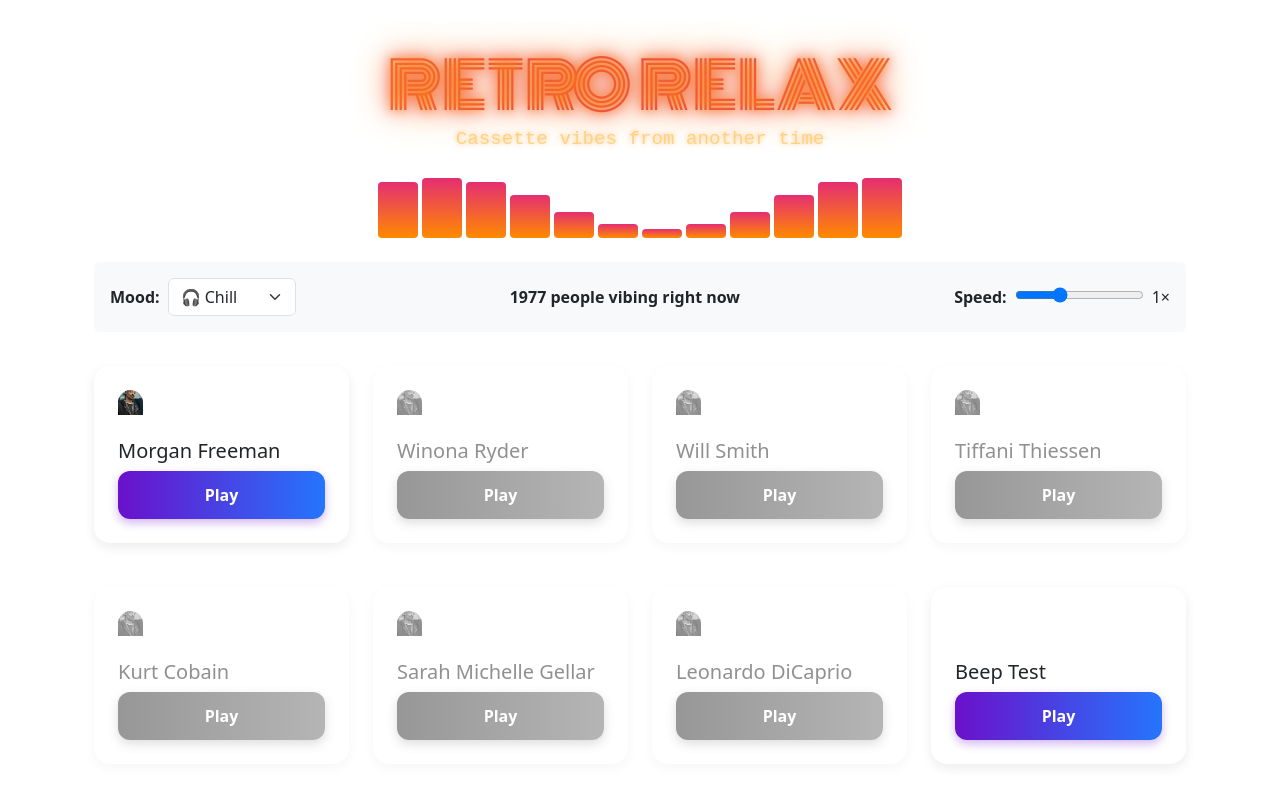
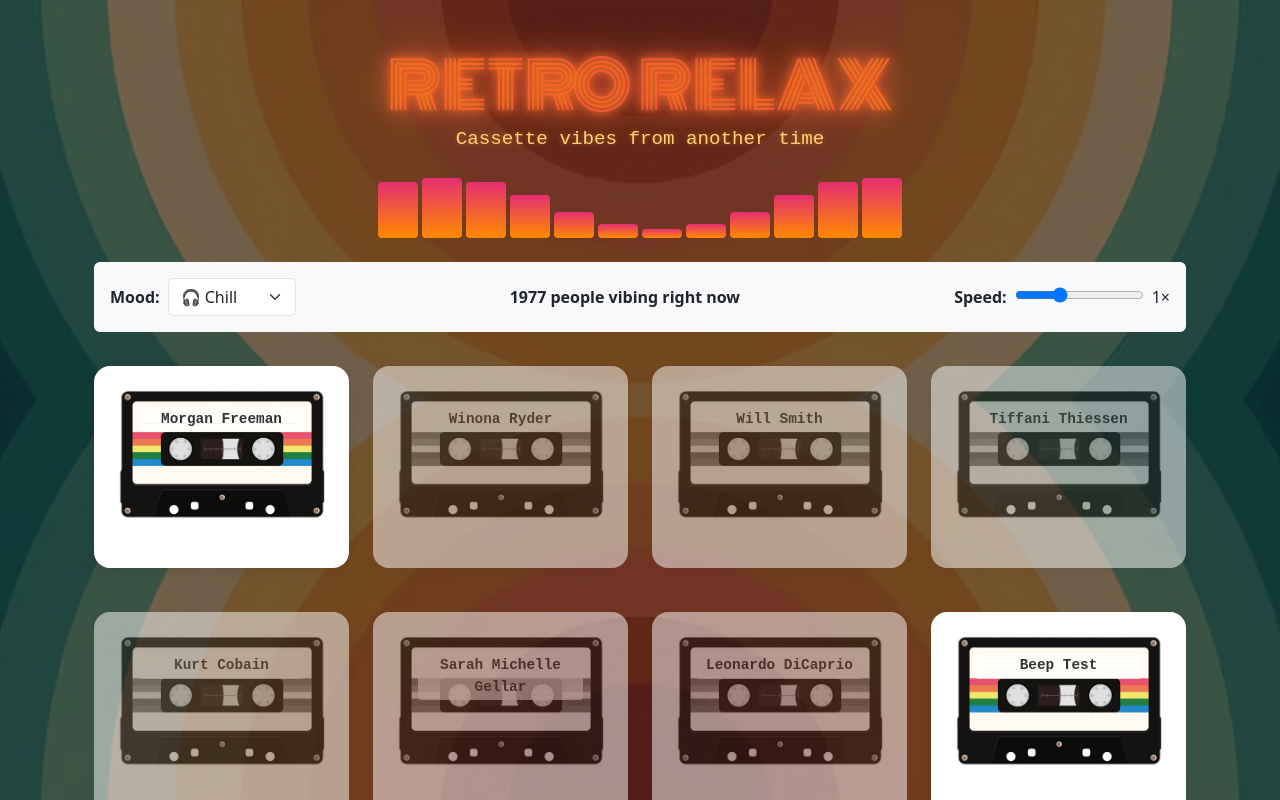
Before and after one commit to StarDexterity/codenetwork-2025-hackathon, a React (Vite) app in the folder retro-relax-app/: page / in a window 1280 px wide. Shown: the top 800 px of the page. Built offline with nearby package versions, Linux system fonts and the light colour scheme.

Commit message:
more style changes

```diff
--- a/retro-relax-app/src/App.css
+++ b/retro-relax-app/src/App.css
@@ -238,3 +238,131 @@ h1 {
         text-shadow: 0 0 10px #ff8a00, 0 0 20px #e52e71, 0 0 40px #ff8a00;
     }
 }
+
+.retro-player {
+  background: linear-gradient(to right, #1c1c1c, #2e2e2e);
+  border-top: 3px solid #ff8a00;
+  font-family: 'Courier New', monospace;
+}
+
+.play-btn {
+  background: #ff8a00;
+  color: black;
+  border: none;
+  padding: 0.6rem;
+  border-radius: 50%;
+  transition: all 0.2s;
+  box-shadow: 0 0 8px rgba(255, 138, 0, 0.7);
+}
+
+.play-btn:hover {
+  background: #ffa733;
+  transform: scale(1.1);
+}
+
+.track-title {
+  font-size: 0.9rem;
+  background: #333;
+  padding: 2px 6px;
+  border-radius: 4px;
+  display: inline-block;
+  max-width: 200px;
+  white-space: nowrap;
+  overflow: hidden;
+  text-overflow: ellipsis;
+}
+
+/* VU Meter */
+.vu-meter {
+  display: flex;
+  align-items: flex-end;
+  gap: 2px;
+  height: 12px;
+}
+
+.vu-bar {
+  width: 3px;
+  background: #ff8a00;
+  height: 20%;
+  animation: vuBounce 0.5s ease-in-out infinite;
+  opacity: 0.7;
+}
+
+.vu-bar.active {
+  animation-play-state: running;
+}
+
+@keyframes vuBounce {
+  0%, 100% { height: 20%; }
+  50% { height: 100%; }
+}
+
+/* Tape Reels */
+.reel {
+  width: 32px;
+  height: 32px;
+  border: 3px solid #ff8a00;
+  border-radius: 50%;
+  position: relative;
+  margin: 0 10px;
+}
+
+.reel::before {
+  content: '';
+  position: absolute;
+  top: 50%;
+  left: 50%;
+  width: 8px;
+  height: 8px;
+  background: #ff8a00;
+  border-radius: 50%;
+  transform: translate(-50%, -50%);
+}
+
+.cassette-wrapper {
+  position: relative;
+  width: 100%;
+}
+
+.cassette-base {
+  width: 100%;
+  height: auto;
+  display: block;
+}
+
+.cassette-label {
+  position: absolute;
+  top: 13%; /* adjust based on where the label area is on your tape image */
+  left: 10%;
+  right: 10%;
+  text-align: center;
+  font-family: 'Courier New', monospace;
+  font-size: 0.9rem;
+  font-weight: bold;
+  color: #333;
+  background: rgba(255, 255, 255, 0.7);
+  padding: 2px 4px;
+  border-radius: 3px;
+}
+
+body {
+  background-image: url('/background.png'); /* your image */
+  background-size: cover; /* or 'contain' if you want full image in view */
+  background-repeat: no-repeat;
+  background-attachment: fixed; /* stays still while scrolling */
+  background-position: center;
+  margin: 0;
+  padding: 0;
+}
+
+/* Optional: overlay to make text stand out */
+body::before {
+  content: "";
+  position: fixed;
+  top: 0;
+  left: 0;
+  width: 100%;
+  height: 100%;
+  background-color: rgba(0, 0, 0, 0.5); /* adjust darkness */
+  z-index: -1;
+}
--- a/retro-relax-app/src/card.jsx
+++ b/retro-relax-app/src/card.jsx
@@ -1,25 +1,32 @@
 import { useCassette } from "./cassetteContext";
+import cassetteImage from "./assets/cassette-tape.png";
 
 function Card({ cassette }) {
-  const { selectedCassette, setSelectedCassette } = useCassette();
+  const { setSelectedCassette } = useCassette();
 
   const onClick = () => {
-    console.log('onclick ' + cassette.title)
-    setSelectedCassette(cassette)
-  }
+    console.log("onclick " + cassette.title);
+    setSelectedCassette(cassette);
+  };
 
   return (
-    <div className={"col-12 col-sm-6 col-md-4 col-lg-3 flex" + (cassette.isEnabled ? "" : " cassette-disabled")}>
-      <div className="media-card flex flex-col p-4 w-full">
-        {cassette?.image != null ? <img src={cassette.image} className="media-thumbnail mb-4" />
-          : <div className="media-thumbnail mb-4"></div>
-        }
-        <h5 className="text-lg font-bold text-gray-900 mb-2 text-nowrap">{cassette.title}</h5>
-        <button type='button' href="#"
-          className="btn-play" onClick={onClick}>Play</button>
+    <div
+      className={
+        "col-12 col-sm-6 col-md-4 col-lg-3 flex" +
+        (cassette.isEnabled ? "" : " cassette-disabled")
+      }
+    >
+      <div
+        className="media-card flex flex-col p-4 w-full cursor-pointer hover:scale-105 transition-transform duration-200"
+        onClick={onClick}
+      >
+        <div className="cassette-wrapper mb-4 relative">
+          <img src={cassetteImage} alt="Cassette tape" className="cassette-base" />
+          <div className="cassette-label">{cassette.title}</div>
+        </div>
       </div>
     </div>
-  )
+  );
 }
 
-export default Card
+export default Card;
--- a/retro-relax-app/src/musicplayer.jsx
+++ b/retro-relax-app/src/musicplayer.jsx
@@ -3,15 +3,14 @@ import { Play, Pause, X } from "lucide-react";
 import { useCassette } from "./cassetteContext";
 
 function MusicPlayer() {
-  const [visible, setVisible] = useState(false)
+  const [visible, setVisible] = useState(false);
   const [isPlaying, setIsPlaying] = useState(false);
   const audioRef = useRef(null);
-  const { selectedCassette, setSelectedCassette } = useCassette()
-  const [url, setUrl] = useState(null)
+  const { selectedCassette, setSelectedCassette } = useCassette();
+  const [url, setUrl] = useState(null);
 
   const togglePlay = (play) => {
     if (!audioRef.current) return;
-    console.log("togglePlay(" + play + ")")
     if (play) {
       audioRef.current.play();
     } else {
@@ -33,25 +32,33 @@ function MusicPlayer() {
       setVisible(true);
       setUrl(selectedCassette.soundUrl);
     }
-  }, [selectedCassette])
+  }, [selectedCassette]);
 
   if (!visible) return null;
 
   return (
-    <div className="fixed bottom-0 left-0 w-full bg-gray-900 text-white flex items-center justify-between p-4 shadow-lg">
+    <div className="retro-player fixed bottom-0 left-0 w-full text-white flex items-center justify-between p-4 shadow-lg">
       <audio ref={audioRef} src={selectedCassette.soundUrl} />
 
+      {/* Left Reel */}
+      <div className={`reel ${isPlaying ? "spin" : ""}`}></div>
+
+      {/* Controls & Title */}
       <div className="flex items-center space-x-4">
         <button
           onClick={() => togglePlay(!isPlaying)}
-          className="p-2 bg-gray-700 rounded-full hover:bg-gray-600"
+          className="play-btn"
         >
-          {isPlaying ? <Pause size={20} /> : <Play size={20} />}
+          {isPlaying ? <Pause size={24} /> : <Play size={24} />}
         </button>
-        <span className="text-sm ps-2 truncate max-w-[200px]">{selectedCassette.title}</span>
-      </div>
+
+          <div className="track-title ms-2">{selectedCassette.title}</div>
+        </div>
+
+      {/* Right Reel */}
+      <div className={`reel ${isPlaying ? "spin" : ""}`}></div>
     </div>
   );
 }
 
-export default MusicPlayer
+export default MusicPlayer;
```
Also changed, not shown: retro-relax-app/public/background.png (added), retro-relax-app/src/assets/cassette-tape.png (added).
